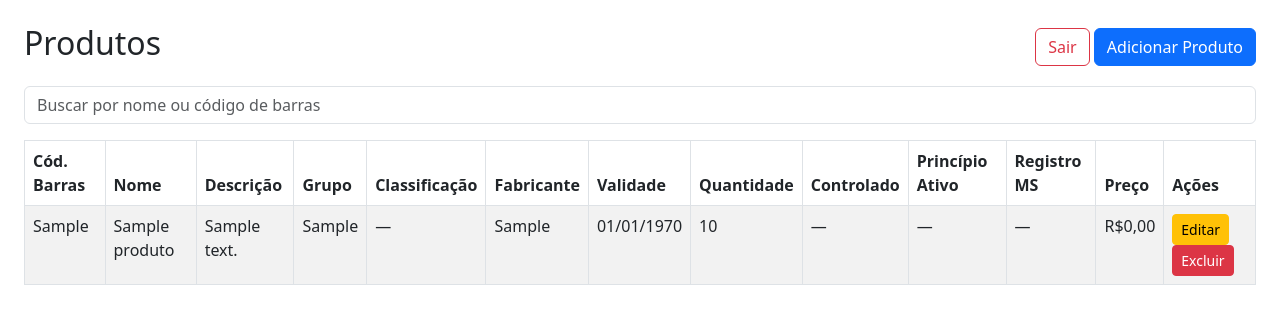
After one commit to LEVEL303/gerenciador-estoque-farmacia, a PHP site: page /produtos/listar.php in a window 1280 px wide. The commit adds this page. Shown: the top 324 px of the page. Run offline with PHP 8.4, Linux system fonts and the light colour scheme; the visitor is signed in with stand-in values (Sample User, id 1); tables that the repository leaves empty or names only in its code hold one stand-in row (values such as "Sample post").

Commit message:
feat: implementar página inicial do sistema e função de logout

```diff
--- a/auth/cadastro.php
+++ b/auth/cadastro.php
@@ -1,5 +1,5 @@
 <!DOCTYPE html>
-<html lang="pt-br">
+<html lang="pt-BR">
 <head>
     <meta charset="UTF-8">
     <meta name="viewport" content="width=device-width, initial-scale=1.0">
--- a/auth/login.php
+++ b/auth/login.php
@@ -1,5 +1,5 @@
 <!DOCTYPE html>
-<html lang="pt-br">
+<html lang="pt-BR">
 <head>
     <meta charset="UTF-8">
     <meta name="viewport" content="width=device-width, initial-scale=1.0">
--- /dev/null
+++ b/auth/logout.php
@@ -0,0 +1,5 @@
+<?php
+session_start();
+session_destroy();
+header('Location: ../index.php');
+exit;
--- a/auth/processar_login.php
+++ b/auth/processar_login.php
@@ -15,7 +15,7 @@ if ($_SERVER['REQUEST_METHOD'] === 'POST') {
         $usuario = $resultado->fetch_assoc();
         if (password_verify($senha, $usuario['senha'])) {
             $_SESSION['usuario'] = $usuario['id'];
-            header('Location: ../produtos/lisar.php');
+            header('Location: ../produtos/listar.php');
             exit;
         }
     }
--- /dev/null
+++ b/produtos/listar.php
@@ -0,0 +1,355 @@
+<?php
+session_start();
+require_once '../db/conexao.php';
+
+if (!isset($_SESSION['usuario'])) {
+    header('Location: ../auth/login.php');
+    exit;
+}
+
+$produtos = $conexao->query("SELECT * FROM produtos ORDER BY nome");
+?>
+
+<!DOCTYPE html>
+<html lang="pt-BR">
+
+<head>
+    <meta charset="UTF-8">
+    <meta name="viewport" content="width=device-width, initial-scale=1.0">
+    <title>Estoque de Produtos</title>
+    <link href="https://cdn.jsdelivr.net/npm/bootstrap@5.3.0/dist/css/bootstrap.min.css" rel="stylesheet">
+</head>
+
+<body class="p-4">
+
+    <div class="d-flex justify-content-between align-items-center mb-3">
+        <h2>Produtos</h2>
+        <div>
+            <a href="../auth/logout.php" class="btn btn-outline-danger">Sair</a>
+            <button class="btn btn-primary" data-bs-toggle="modal" data-bs-target="#modalAdicionar">Adicionar Produto</button>
+        </div>
+    </div>
+
+    <input type="text" class="form-control mb-3" placeholder="Buscar por nome ou código de barras" id="campoBusca">
+
+    <table class="table table-bordered table-striped">
+        <thead>
+            <tr>
+                <th>Cód. Barras</th>
+                <th>Nome</th>
+                <th>Descrição</th>
+                <th>Grupo</th>
+                <th>Classificação</th>
+                <th>Fabricante</th>
+                <th>Validade</th>
+                <th>Quantidade</th>
+                <th>Controlado</th>
+                <th>Princípio Ativo</th>
+                <th>Registro MS</th>
+                <th>Preço</th>
+                <th>Ações</th>
+            </tr>
+        </thead>
+        <tbody id="tabelaProdutos">
+        <?php while ($p = $produtos->fetch_assoc()): ?>
+            <tr>
+                <td><?= htmlspecialchars($p['cod_barras']) ?></td>
+                <td><?= htmlspecialchars($p['nome']) ?></td>
+                <td><?= htmlspecialchars($p['descricao']) ?></td>
+                <td><?= $p['grupo'] ?></td>
+
+                <td><?= $p['grupo'] === 'medicamento' ? $p['classificacao'] : '—' ?></td>
+                <td><?= htmlspecialchars($p['fabricante']) ?></td>
+                <td><?= date('d/m/Y', strtotime($p['validade'])) ?></td>
+                <td><?= $p['quantidade'] ?></td>
+
+                <td><?= $p['grupo'] === 'medicamento' ? ($p['medicamento_controlado'] ? 'Sim' : 'Não') : '—' ?></td>
+                <td><?= $p['grupo'] === 'medicamento' ? htmlspecialchars($p['principio_ativo']) : '—' ?></td>
+                <td><?= $p['grupo'] === 'medicamento' ? htmlspecialchars($p['registro_ms']) : '—' ?></td>
+
+                <td>R$<?= number_format($p['preco'], 2, ',', '.') ?></td>
+
+                <td>
+                    <button class="btn btn-sm btn-warning"
+                        data-bs-toggle="modal"
+                        data-bs-target="#modalEditar"
+                        data-id="<?= $p['id'] ?>"
+                        data-cod="<?= htmlspecialchars($p['cod_barras']) ?>"
+                        data-nome="<?= htmlspecialchars($p['nome']) ?>"
+                        data-descricao="<?= htmlspecialchars($p['descricao']) ?>"
+                        data-grupo="<?= $p['grupo'] ?>"
+                        data-classificacao="<?= $p['classificacao'] ?>"
+                        data-fabricante="<?= htmlspecialchars($p['fabricante']) ?>"
+                        data-validade="<?= $p['validade'] ?>"
+                        data-quantidade="<?= $p['quantidade'] ?>"
+                        data-controlado="<?= $p['medicamento_controlado'] ?>"
+                        data-principio="<?= htmlspecialchars($p['principio_ativo']) ?>"
+                        data-ms="<?= htmlspecialchars($p['registro_ms']) ?>"
+                        data-preco="<?= $p['preco'] ?>"
+                    >Editar
+                    </button>
+
+                    <button class="btn btn-sm btn-danger"
+                        data-bs-toggle="modal"
+                        data-bs-target="#modalExcluir"
+                        data-id="<?= $p['id'] ?>"
+                        data-nome="<?= htmlspecialchars($p['nome']) ?>"
+                    >Excluir
+                    </button>
+                </td>
+            </tr>
+        <?php endwhile; ?>
+        </tbody>
+    </table>
+
+    <!-- Modal Adicionar -->
+    <div class="modal fade" id="modalAdicionar" tabindex="-1" aria-labelledby="modalAdicionarLabel" aria-hidden="true">
+        <div class="modal-dialog modal-lg">
+            <form action="adicionar_produto.php" method="POST" class="modal-content">
+                <div class="modal-header">
+                    <h5 class="modal-title" id="modalAdicionarLabel">Adicionar Produto</h5>
+                    <button type="button" class="btn-close" data-bs-dismiss="modal"></button>
+                </div>
+
+                <div class="modal-body row g-3">
+                    <div class="col-md-6">
+                        <label>Código de Barras</label>
+                        <input type="text" name="cod_barras" class="form-control" required>
+                    </div>
+
+                    <div class="col-md-6">
+                        <label>Nome</label>
+                        <input type="text" name="nome" class="form-control" required>
+                    </div>
+
+                    <div class="col-md-12">
+                        <label>Descrição</label>
+                        <textarea name="descricao" class="form-control"></textarea>
+                    </div>
+
+                    <div class="col-md-6">
+                        <label>Grupo</label>
+                        <select name="grupo" class="form-select" id="grupoSelect" required>
+                            <option value="">Selecione</option>
+                            <option value="medicamento">Medicamento</option>
+                            <option value="perfumaria">Perfumaria</option>
+                            <option value="diversos">Diversos</option>
+                        </select>
+                    </div>
+
+                    <div class="col-md-6">
+                        <label>Classificação</label>
+                        <select name="classificacao" class="form-select" id="classificacaoField">
+                            <option value="">—</option>
+                            <option value="generico">Genérico</option>
+                            <option value="etico">Ético</option>
+                            <option value="similar">Similar</option>
+                        </select>
+                    </div>
+
+                    <div class="col-md-6">
+                        <label>Fabricante</label>
+                        <input type="text" name="fabricante" class="form-control" required>
+                    </div>
+
+                    <div class="col-md-6">
+                        <label>Validade</label>
+                        <input type="date" name="validade" class="form-control" required>
+                    </div>
+
+                    <div class="col-md-6">
+                        <label>Quantidade</label>
+                        <input type="number" name="quantidade" class="form-control" min="0" required>
+                    </div>
+
+                    <div class="col-md-6">
+                        <label>Controlado</label>
+                        <select name="medicamento_controlado" class="form-select" id="controladoField">
+                            <option value="0">Não</option>
+                            <option value="1">Sim</option>
+                        </select>
+                    </div>
+
+                    <div class="col-md-6">
+                        <label>Princípio Ativo</label>
+                        <input type="text" name="principio_ativo" class="form-control" id="principioAtivoField">
+                    </div>
+
+                    <div class="col-md-6">
+                        <label>Registro MS</label>
+                        <input type="text" name="registro_ms" class="form-control" id="registroMSField">
+                    </div>
+
+                    <div class="col-md-6">
+                        <label>Preço</label>
+                        <input type="number" step="0.01" name="preco" class="form-control" required>
+                    </div>
+                </div>
+
+                <div class="modal-footer">
+                    <button type="submit" class="btn btn-success">Salvar</button>
+                    <button type="button" class="btn btn-secondary" data-bs-dismiss="modal">Cancelar</button>
+                </div>
+            </form>
+        </div>
+    </div>
+
+    <!-- Modal Editar -->
+    <div class="modal fade" id="modalEditar" tabindex="-1" aria-labelledby="modalEditarLabel" aria-hidden="true">
+        <div class="modal-dialog modal-lg">
+            <form action="editar_produto.php" method="POST" class="modal-content">
+                <input type="hidden" name="id" id="edit-id">
+
+                <div class="modal-header">
+                    <h5 class="modal-title" id="modalEditarLabel">Editar Produto</h5>
+                    <button type="button" class="btn-close" data-bs-dismiss="modal"></button>
+                </div>
+
+                <div class="modal-body row g-3">
+                    <div class="col-md-6">
+                        <label>Código de Barras</label>
+                        <input type="text" name="cod_barras" id="edit-cod" class="form-control" required>
+                    </div>
+
+                    <div class="col-md-6">
+                        <label>Nome</label>
+                        <input type="text" name="nome" id="edit-nome" class="form-control" required>
+                    </div>
+
+                    <div class="col-md-12">
+                        <label>Descrição</label>
+                        <textarea name="descricao" id="edit-descricao" class="form-control"></textarea>
+                    </div>
+
+                    <div class="col-md-6">
+                        <label>Grupo</label>
+                        <select name="grupo" class="form-select" id="edit-grupo" required>
+                            <option value="">Selecione</option>
+                            <option value="medicamento">Medicamento</option>
+                            <option value="perfumaria">Perfumaria</option>
+                            <option value="diversos">Diversos</option>
+                        </select>
+                    </div>
+
+                    <div class="col-md-6">
+                        <label>Classificação</label>
+                        <select name="classificacao" class="form-select" id="edit-classificacao">
+                            <option value="">—</option>
+                            <option value="generico">Genérico</option>
+                            <option value="etico">Ético</option>
+                            <option value="similar">Similar</option>
+                        </select>
+                    </div>
+
+                    <div class="col-md-6">
+                        <label>Fabricante</label>
+                        <input type="text" name="fabricante" id="edit-fabricante" class="form-control" required>
+                    </div>
+
+                    <div class="col-md-6">
+                        <label>Validade</label>
+                        <input type="date" name="validade" id="edit-validade" class="form-control" required>
+                    </div>
+
+                    <div class="col-md-6">
+                        <label>Quantidade</label>
+                        <input type="number" name="quantidade" id="edit-quantidade" class="form-control" min="0" required>
+                    </div>
+
+                    <div class="col-md-6">
+                        <label>Controlado</label>
+                        <select name="medicamento_controlado" class="form-select" id="edit-controlado">
+                            <option value="0">Não</option>
+                            <option value="1">Sim</option>
+                        </select>
+                    </div>
+
+                    <div class="col-md-6">
+                        <label>Princípio Ativo</label>
+                        <input type="text" name="principio_ativo" id="edit-principio" class="form-control">
+                    </div>
+
+                    <div class="col-md-6">
+                        <label>Registro MS</label>
+                        <input type="text" name="registro_ms" id="edit-ms" class="form-control">
+                    </div>
+
+                    <div class="col-md-6">
+                        <label>Preço</label>
+                        <input type="number" step="0.01" name="preco" id="edit-preco" class="form-control" required>
+                    </div>
+                </div>
+
+                <div class="modal-footer">
+                    <button type="submit" class="btn btn-success">Salvar Alterações</button>
+                    <button type="button" class="btn btn-secondary" data-bs-dismiss="modal">Cancelar</button>
+                </div>
+            </form>
+        </div>
+    </div>
+
+    <!-- Modal Excluir -->
+    <div class="modal fade" id="modalExcluir" tabindex="-1">
+        <div class="modal-dialog">
+            <form action="deletar_produto.php" method="POST" class="modal-content">
+                <div class="modal-header">
+                    <h5 class="modal-title">Confirmar Exclusão</h5>
+                    <button type="button" class="btn-close" data-bs-dismiss="modal"></button>
+                </div>
+
+                <div class="modal-body">
+                    <p>Tem certeza que deseja excluir <strong id="excluirNome"></strong>?</p>
+                    <input type="hidden" name="id" id="excluirId">
+                </div>
+
+                <div class="modal-footer">
+                    <button class="btn btn-danger">Excluir</button>
+                </div>
+            </form>
+        </div>
+    </div>
+
+    <script src="https://cdn.jsdelivr.net/npm/bootstrap@5.3.0/dist/js/bootstrap.bundle.min.js"></script>
+
+    <script>
+        document.addEventListener('DOMContentLoaded', function () {
+            const modalEditar = document.getElementById('modalEditar');
+            modalEditar.addEventListener('show.bs.modal', function (event) {
+                const button = event.relatedTarget;
+                const fields = [
+                'id', 'cod', 'nome', 'descricao', 'grupo', 'classificacao',
+                'fabricante', 'validade', 'quantidade', 'controlado',
+                'principio', 'ms', 'preco'
+                ];
+
+                fields.forEach(f => {
+                    const input = document.getElementById(`edit-${f}`);
+                    if (!input) return;
+                    const valor = button.getAttribute(`data-${f}`);
+                    if (input.type === 'checkbox') {
+                        input.checked = valor === '1';
+                    } else {
+                        input.value = valor || '';
+                    }
+                });
+            });
+        });
+    </script>
+
+    <script>
+        document.addEventListener('DOMContentLoaded', function () {
+            const modalExcluir = document.getElementById('modalExcluir');
+            modalExcluir.addEventListener('show.bs.modal', function (event) {
+                const button = event.relatedTarget;
+                const id = button.getAttribute('data-id');
+                const nome = button.getAttribute('data-nome');
+
+                document.getElementById('excluirId').value = id;
+                document.getElementById('excluirNome').textContent = nome;
+            });
+        });
+    </script>
+
+</body>
+
+</html>
```
